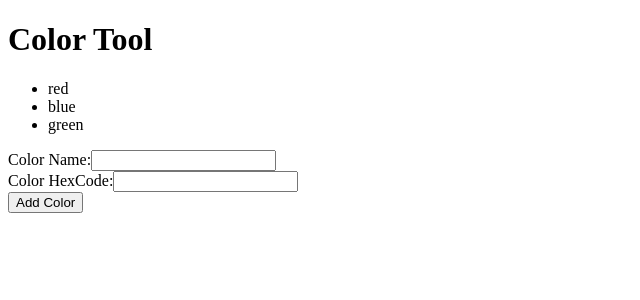
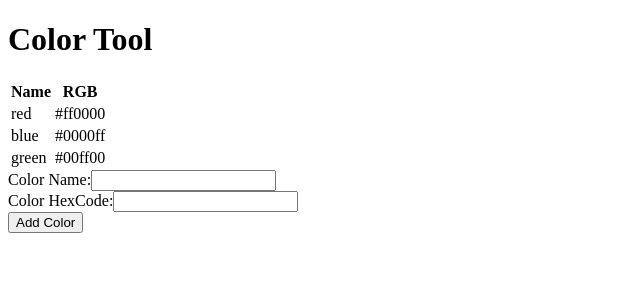
Before and after one commit to training4developers/react_11302017, a React (Create React App) app: page / in a window 1280 px wide. Shown: the top 300 px of the page, without its empty margins (0-640 px from the left). Built offline with nearby package versions, Linux system fonts and the light colour scheme.

Commit message:
added code demos

```diff
--- a/src/components/ColorTool.js
+++ b/src/components/ColorTool.js
@@ -1,6 +1,7 @@
 import * as React from 'react';
 
 import { ToolHeader } from './ToolHeader';
+import { DataTable } from './DataTable';
 
 export class ColorTool extends React.Component {
 
@@ -35,12 +36,18 @@ export class ColorTool extends React.Component {
   }
 
   render() {
+
+    const cols = [
+      { field: 'name', header: 'Name' },
+      { field: 'hexCode', header: 'RGB' },
+    ];
+
     return (
       <div>
         <ToolHeader headerText="Color Tool" />
-        <ul>
-          {this.state.colors.map(color => <li>{color.name}</li>)}
-        </ul>
+
+        <DataTable data={this.state.colors} cols={cols} />
+
         <form>
           <div>
             <label htmlFor="color-name-input">Color Name:</label>
--- /dev/null
+++ b/src/components/DataTable.js
@@ -0,0 +1,17 @@
+import * as React from 'react';
+
+export class DataTable extends React.Component {
+
+  render() {
+    return <table>
+      <thead>
+        {this.props.cols.map(col => <th>{col.header.slice(0,1).toUpperCase() + col.header.slice(1)}</th>)}
+      </thead>
+      <tbody>
+        {this.props.data.map(item => <tr>
+          {this.props.cols.map(col => <td>{item[col.field]}</td>)}
+        </tr>)}
+      </tbody>
+    </table>;
+  }
+}
```
